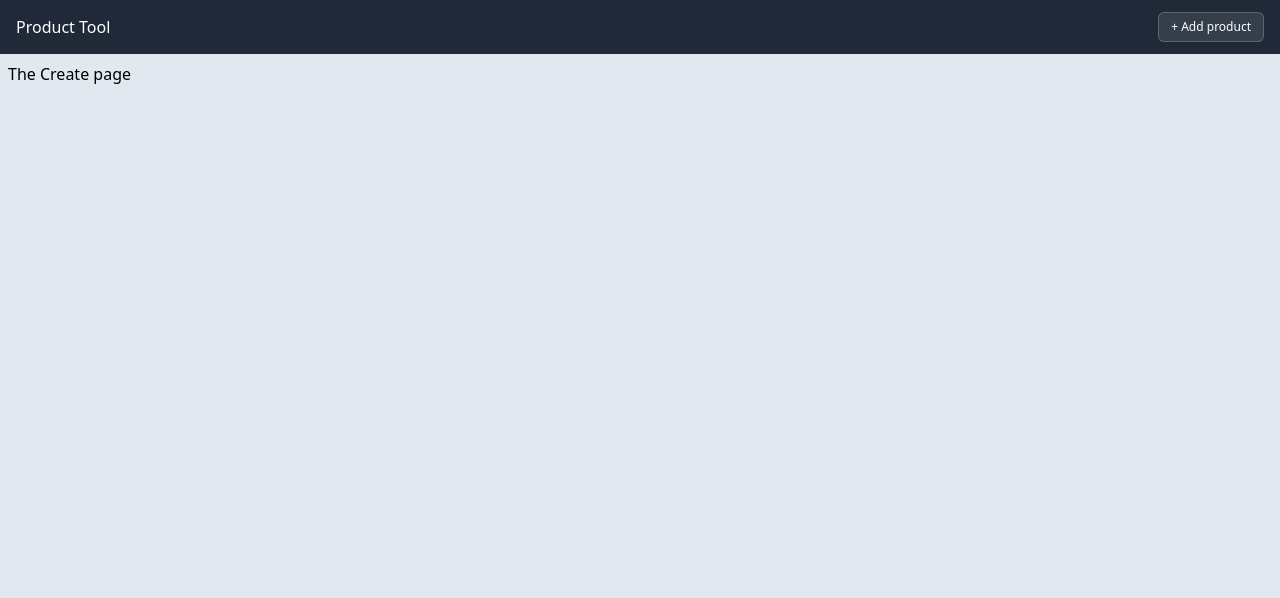
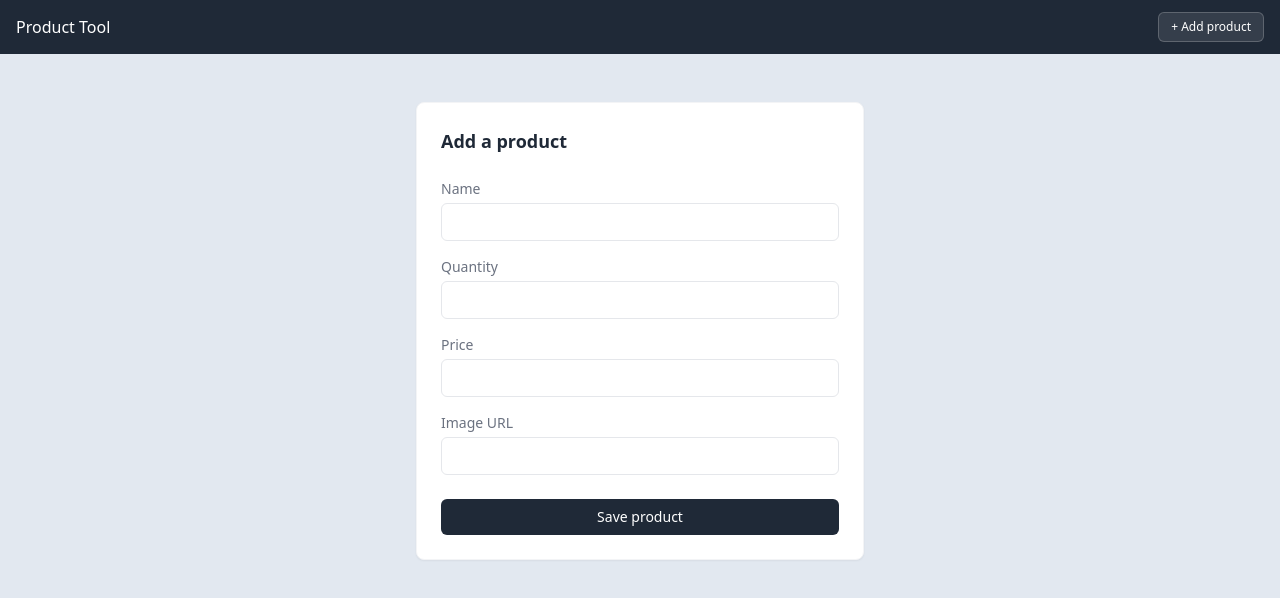
Before and after one commit to andinalloldtales/react-product-tool, a React (Vite) app: page /create in a window 1280 px wide. Shown: the top 598 px of the page. Built offline with nearby package versions, Linux system fonts and the light colour scheme.

Commit message:
Add Edit Page Interface

```diff
--- a/src/pages/createpage.jsx
+++ b/src/pages/createpage.jsx
@@ -1,8 +1,57 @@
+import { useState } from "react";
+import axios from "axios";
+import { useNavigate } from "react-router-dom";
+
 const CreatePage = () => {
+    const navigate = useNavigate();
+    const [isLoading, setIsLoading] = useState(false);
+    const [product, setProduct] = useState({
+        name: "",
+        quantity: "",
+        price: "",
+        image: ""
+    });
+
+    const handleSubmit = async () => {
+        try {
+            setIsLoading(true);
+            await axios.post("https://backend-product-tool.onrender.com/api/products", product);
+            navigate("/");
+        } catch (error) {
+            console.log(error);
+        } finally {
+            setIsLoading(false);
+        }
+    }
+
     return (
-        <div>The Create page</div>
+        <div className="max-w-md mx-auto mt-10">
+            <div className="bg-white rounded-lg border border-gray-100 shadow-sm p-6">
+                <h2 className="text-lg font-semibold text-gray-800 mb-6">Add a product</h2>
+                <div className="flex flex-col gap-4">
+                    <div>
+                        <label className="text-sm text-gray-500 mb-1 block">Name</label>
+                        <input type="text" className="w-full border border-gray-200 rounded-md px-3 py-2 text-sm" value={product.name} onChange={(e) => setProduct({...product, name: e.target.value})} />
+                    </div>
+                    <div>
+                        <label className="text-sm text-gray-500 mb-1 block">Quantity</label>
+                        <input type="number" className="w-full border border-gray-200 rounded-md px-3 py-2 text-sm" value={product.quantity} onChange={(e) => setProduct({...product, quantity: e.target.value})} />
+                    </div>
+                    <div>
+                        <label className="text-sm text-gray-500 mb-1 block">Price</label>
+                        <input type="number" className="w-full border border-gray-200 rounded-md px-3 py-2 text-sm" value={product.price} onChange={(e) => setProduct({...product, price: e.target.value})} />
+                    </div>
+                    <div>
+                        <label className="text-sm text-gray-500 mb-1 block">Image URL</label>
+                        <input type="text" className="w-full border border-gray-200 rounded-md px-3 py-2 text-sm" value={product.image} onChange={(e) => setProduct({...product, image: e.target.value})} />
+                    </div>
+                    <button onClick={handleSubmit} className="w-full bg-gray-800 text-white text-sm font-medium py-2 rounded-md hover:bg-gray-700 mt-2">
+                        {isLoading ? "Saving..." : "Save product"}
+                    </button>
+                </div>
+            </div>
+        </div>
     )
-
 }
 
-export default CreatePage
+export default CreatePage;
```
